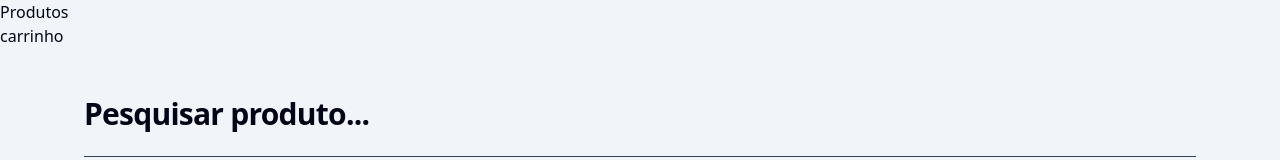
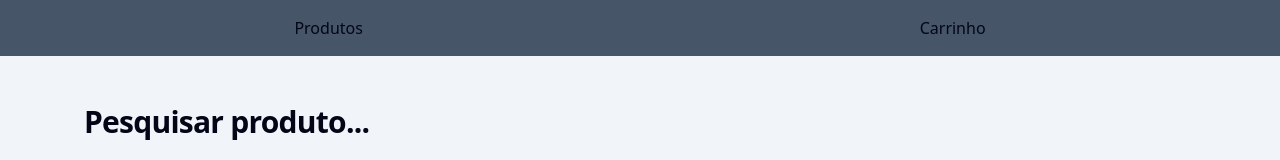
Before and after one commit to viniciusarashiro/tgid-teste, a React (Vite) app: page / in a window 1280 px wide. Shown: the top 160 px of the page. Built offline with nearby package versions, Linux system fonts and the light colour scheme; no server answers.

Commit message:
feat: add style to header component

```diff
--- a/src/components/Header.jsx
+++ b/src/components/Header.jsx
@@ -1,15 +1,16 @@
 import React from 'react'
+import { Link } from 'react-router-dom'
 
 export const Header = () => {
   return (
     <>
-      <nav>
-        <ul>
+      <nav className="bg-slate-600">
+        <ul className="flex flex-row justify-around p-4 align-middle">
           <li>
-            <a href="/">Produtos</a>
+            <Link to="/">Produtos</Link>
           </li>
           <li>
-            <a href="/cart">carrinho</a>
+            <Link to={'/cart'}>Carrinho</Link>
           </li>
         </ul>
       </nav>
```
